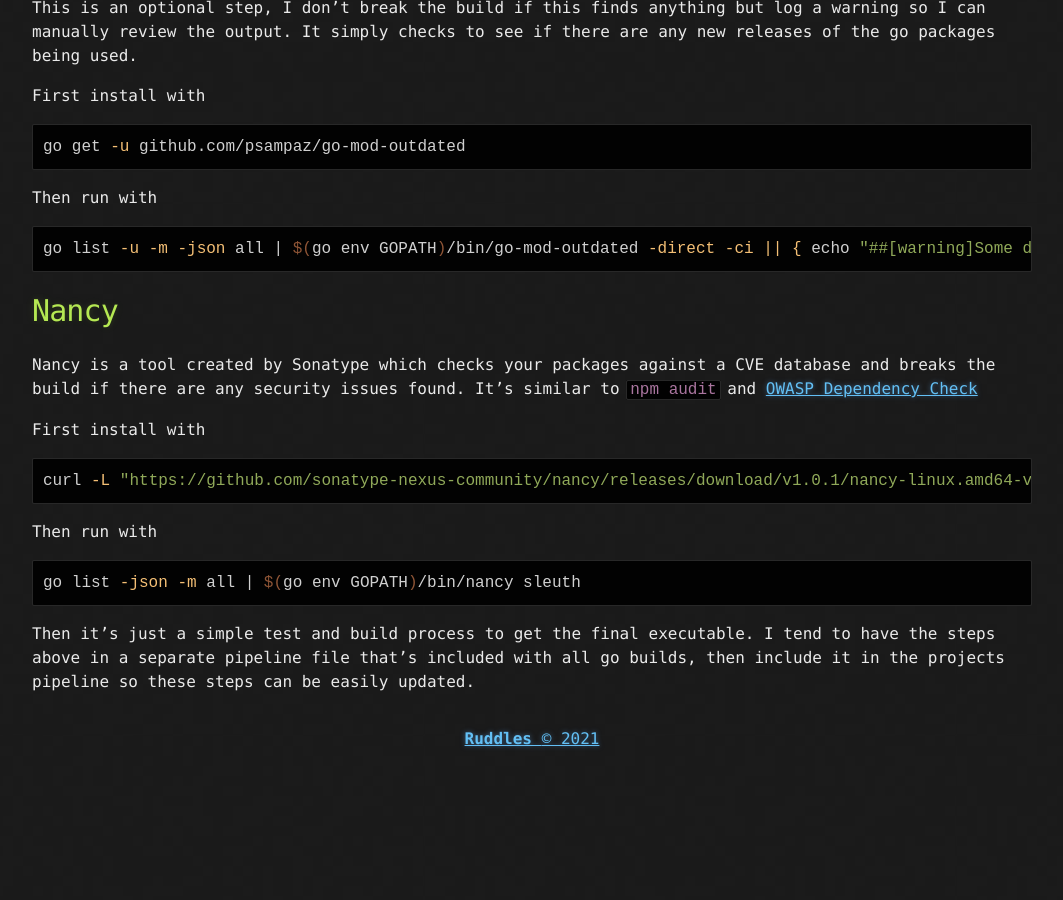
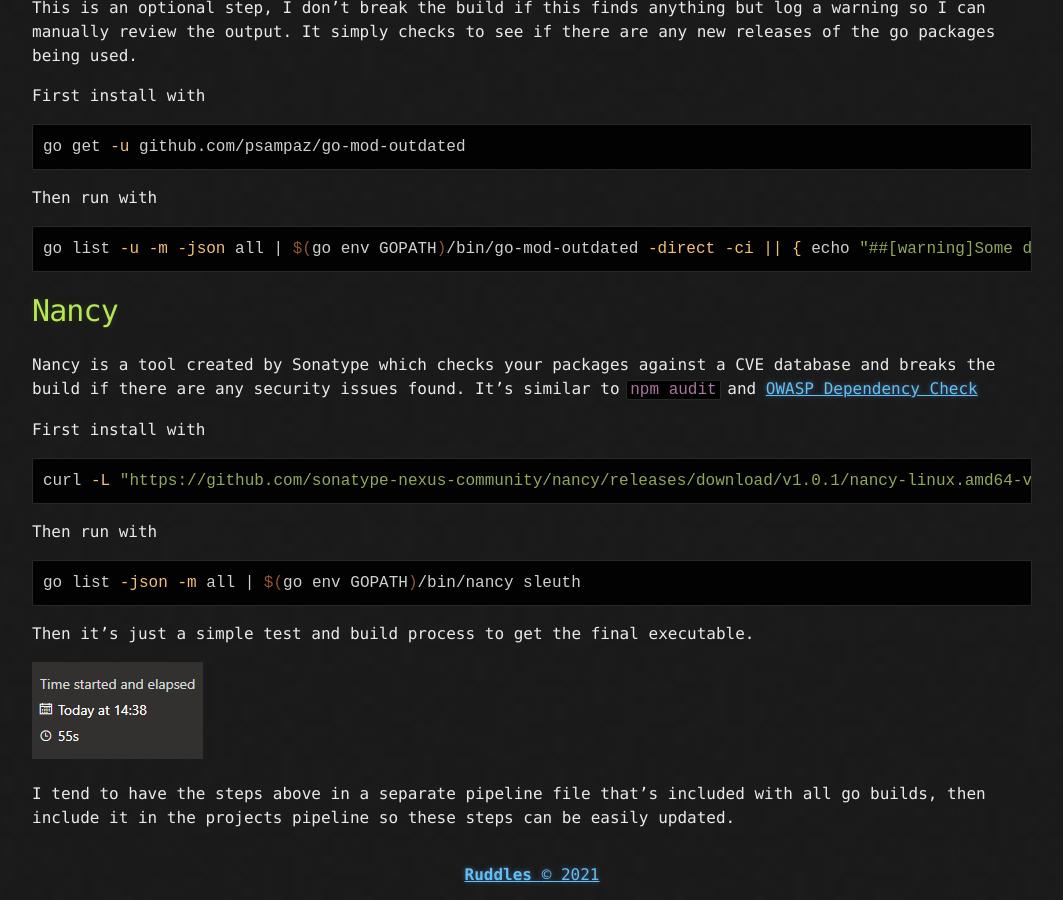
Before and after one commit to ruddles/ruddles.github.io, a Jekyll site: the page built from _posts/2021-01-24-Go-build-pipelines.md, in a window 1280 px wide and 900 px high, scrolled down 1393 px. Shown: the whole window, without its empty margins (108-1171 px from the left). Built offline with Jekyll 4.4.1, drawn with Linux system fonts in a browser that asks for light colours; before the commit the page ends 2157 px from its top, so only the background shows below that; some of the changed text lies outside the part shown.

Commit message:
Added build time image

````diff
--- a/_posts/2021-01-24-Go-build-pipelines.md
+++ b/_posts/2021-01-24-Go-build-pipelines.md
@@ -58,4 +58,8 @@ Then run with
 go list -json -m all | $(go env GOPATH)/bin/nancy sleuth
 ```
 
-Then it's just a simple test and build process to get the final executable.  I tend to have the steps above in a separate pipeline file that's included with all go builds, then include it in the projects pipeline so these steps can be easily updated.
+Then it's just a simple test and build process to get the final executable.
+
+![build time 55 seconds]({{ site.url }}/assets/post-images/build-time.png)
+
+I tend to have the steps above in a separate pipeline file that's included with all go builds, then include it in the projects pipeline so these steps can be easily updated.
````
Also changed, not shown: other parts of _posts/2021-01-24-Go-build-pipelines.md (+2 -2 lines), assets/post-images/build-time.png (added).
